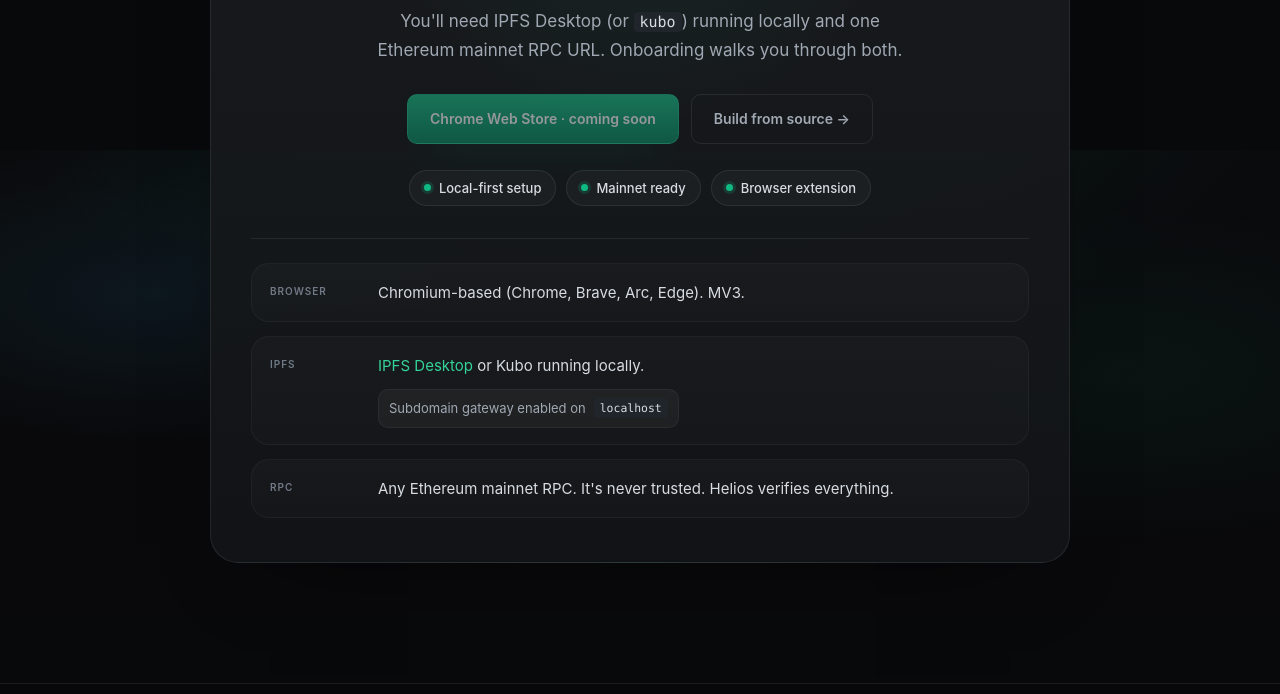
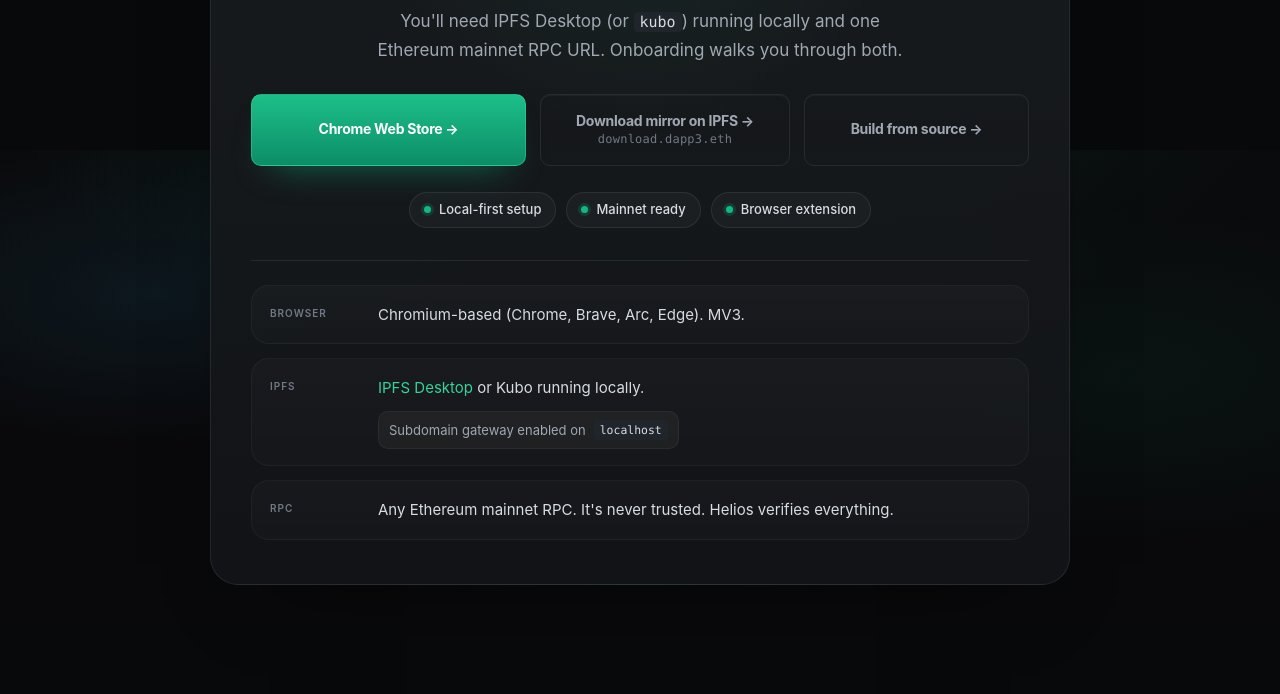
Before and after one commit to apoorvlathey/dapp3, a plain HTML site: page website/index.html in a window 1280 px wide. Shown: the part 3050-3744 px from the top of the page. Drawn offline with Linux system fonts and the light colour scheme.

Commit message:
Add Chrome Web Store install links

```diff
--- a/website/index.html
+++ b/website/index.html
@@ -72,7 +72,13 @@
           node. No public gateway. Nothing to trust in the middle.
         </p>
         <div class="hero-actions">
-          <a class="btn primary" href="#install">Install extension</a>
+          <a
+            class="btn primary"
+            href="https://chromewebstore.google.com/detail/dapp3eth/gagojfdpbmahciaapdcejmmaeehgpmib"
+            target="_blank"
+            rel="noopener"
+            >Install extension</a
+          >
           <a
             class="btn ghost"
             href="https://github.com/apoorvlathey/dapp3"
@@ -324,11 +330,27 @@
           </div>
 
           <div class="install-actions">
-            <a class="btn primary lg" href="#" aria-disabled="true">
-              Chrome Web Store · coming soon
+            <a
+              class="btn primary lg install-btn install-btn-store"
+              href="https://chromewebstore.google.com/detail/dapp3eth/gagojfdpbmahciaapdcejmmaeehgpmib"
+              target="_blank"
+              rel="noopener"
+            >
+              Chrome Web Store →
             </a>
             <a
-              class="btn ghost lg"
+              class="btn ghost lg install-btn install-btn-mirror"
+              href="https://download.dapp3.eth.link"
+              target="_blank"
+              rel="noopener"
+            >
+              <span class="install-btn-copy">
+                <span>Download mirror on IPFS →</span>
+                <span class="install-btn-meta">download.dapp3.eth</span>
+              </span>
+            </a>
+            <a
+              class="btn ghost lg install-btn install-btn-source"
               href="https://github.com/apoorvlathey/dapp3"
               target="_blank"
               rel="noopener"
--- a/website/styles.css
+++ b/website/styles.css
@@ -724,11 +724,92 @@ main {
 }
 
 .install-actions {
-  display: inline-flex;
-  gap: 12px;
-  flex-wrap: wrap;
+  display: grid;
+  grid-template-columns: minmax(248px, 1.1fr) minmax(240px, 1fr) minmax(220px, 0.9fr);
+  gap: 14px;
   justify-content: center;
+  width: min(100%, 980px);
+  margin-left: auto;
+  margin-right: auto;
   margin-bottom: 26px;
+}
+
+.install-btn {
+  min-height: 72px;
+  justify-content: center;
+  padding: 0 24px;
+  border-radius: 18px;
+  font-size: 15px;
+  font-weight: 700;
+  letter-spacing: -0.02em;
+  position: relative;
+  overflow: hidden;
+}
+
+.install-btn-copy {
+  display: flex;
+  flex-direction: column;
+  align-items: center;
+  gap: 4px;
+  line-height: 1.1;
+}
+
+.install-btn-meta {
+  font-family: "SF Mono", Menlo, Monaco, ui-monospace, monospace;
+  font-size: 12px;
+  font-weight: 500;
+  letter-spacing: 0.02em;
+  color: var(--text-subtle);
+}
+
+.install-btn::before {
+  content: "";
+  position: absolute;
+  inset: 0;
+  pointer-events: none;
+  opacity: 0;
+  transition: opacity 150ms ease;
+}
+
+.install-btn:hover::before {
+  opacity: 1;
+}
+
+.install-btn-store {
+  box-shadow:
+    0 24px 48px -28px rgba(16, 185, 129, 0.52),
+    inset 0 1px 0 rgba(255, 255, 255, 0.12);
+}
+
+.install-btn-store::before {
+  background: linear-gradient(135deg, rgba(255, 255, 255, 0.12), transparent 55%);
+}
+
+.install-btn-mirror,
+.install-btn-source {
+  background: linear-gradient(180deg, rgba(255, 255, 255, 0.02), rgba(9, 11, 14, 0.36));
+  border-color: rgba(255, 255, 255, 0.1);
+  color: var(--text-body);
+  box-shadow: inset 0 1px 0 rgba(255, 255, 255, 0.04);
+}
+
+.install-btn-mirror::before {
+  background: radial-gradient(circle at 16% 50%, rgba(56, 189, 248, 0.12), transparent 42%);
+}
+
+.install-btn-source::before {
+  background: radial-gradient(circle at 16% 50%, rgba(255, 255, 255, 0.08), transparent 42%);
+}
+
+.install-btn-mirror:hover,
+.install-btn-source:hover {
+  border-color: rgba(255, 255, 255, 0.16);
+  background: linear-gradient(180deg, rgba(25, 28, 33, 0.88), rgba(14, 16, 19, 0.96));
+  box-shadow: 0 18px 36px -28px rgba(0, 0, 0, 0.8);
+}
+
+.install-btn-mirror:hover .install-btn-meta {
+  color: rgba(147, 197, 253, 0.82);
 }
 
 .install-status {
@@ -906,7 +987,10 @@ main {
   .hero h1 { font-size: clamp(34px, 14vw, 54px); }
   .section-title, .band-title { font-size: clamp(26px, 9vw, 36px); }
   .step-card h3 { font-size: 24px; }
-  .install-actions { width: 100%; }
+  .install-actions {
+    grid-template-columns: 1fr;
+    width: 100%;
+  }
   .btn.lg { width: 100%; justify-content: center; }
   .install-reqs li { grid-template-columns: 1fr; gap: 8px; }
 }
```
Also changed, not shown: README.md.
